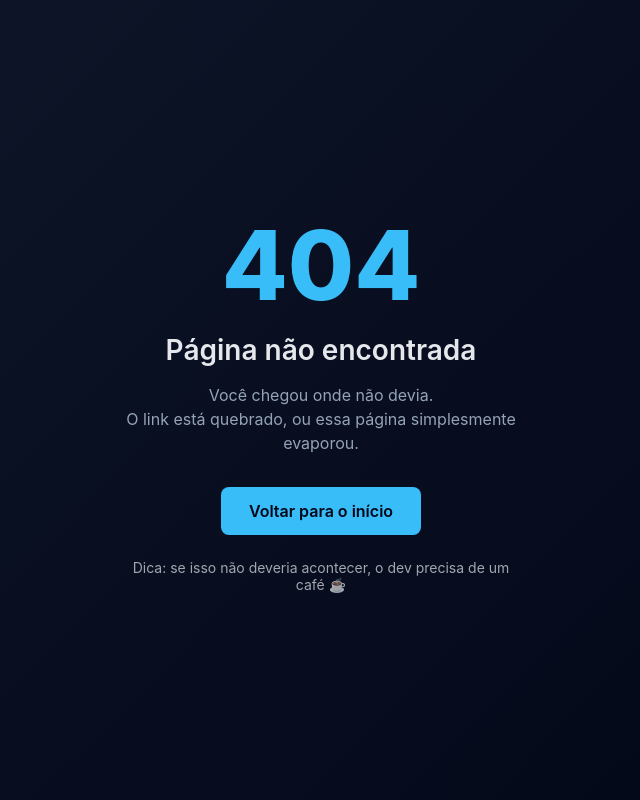
After one commit to Brunohvg/Flowlog, a Django app: template templates/404.html in a window 1280 px wide. The commit adds this page. Shown: the whole page, without its empty margins (319-959 px from the left). Run offline with Django 5.2, Linux system fonts and the light colour scheme; the template is opened without the code that fills it, so the values that code supplies are empty; parts of the project's set-up code (start-up, migrations or seed data) failed here and were passed over.

Commit message:
feat: adicionar página 404 personalizada com estilo e mensagem de erro

```diff
--- /dev/null
+++ b/templates/404.html
@@ -0,0 +1,89 @@
+<!DOCTYPE html>
+<html lang="pt-BR">
+<head>
+    <meta charset="UTF-8">
+    <title>404 | Página não encontrada</title>
+    <meta name="viewport" content="width=device-width, initial-scale=1.0">
+
+    <style>
+        * {
+            margin: 0;
+            padding: 0;
+            box-sizing: border-box;
+            font-family: -apple-system, BlinkMacSystemFont, "Segoe UI", Roboto, sans-serif;
+        }
+
+        body {
+            min-height: 100vh;
+            background: linear-gradient(135deg, #0f172a, #020617);
+            color: #e5e7eb;
+            display: flex;
+            align-items: center;
+            justify-content: center;
+        }
+
+        .container {
+            text-align: center;
+            max-width: 480px;
+            padding: 40px;
+        }
+
+        h1 {
+            font-size: 96px;
+            font-weight: 800;
+            color: #38bdf8;
+        }
+
+        h2 {
+            margin-top: 10px;
+            font-size: 28px;
+            font-weight: 600;
+        }
+
+        p {
+            margin-top: 16px;
+            color: #94a3b8;
+            line-height: 1.5;
+        }
+
+        a {
+            display: inline-block;
+            margin-top: 32px;
+            padding: 14px 28px;
+            background: #38bdf8;
+            color: #020617;
+            text-decoration: none;
+            border-radius: 8px;
+            font-weight: 600;
+            transition: transform 0.2s ease, box-shadow 0.2s ease;
+        }
+
+        a:hover {
+            transform: translateY(-2px);
+            box-shadow: 0 10px 25px rgba(56, 189, 248, 0.3);
+        }
+
+        .hint {
+            margin-top: 24px;
+            font-size: 14px;
+            opacity: 0.7;
+        }
+    </style>
+</head>
+<body>
+    <div class="container">
+        <h1>404</h1>
+        <h2>Página não encontrada</h2>
+        <p>
+            Você chegou onde não devia.<br>
+            O link está quebrado, ou essa página simplesmente evaporou.
+        </p>
+
+        <a href="/">Voltar para o início</a>
+
+        <div class="hint">
+            Dica: se isso não deveria acontecer, o dev precisa de um café ☕
+        </div>
+    </div>
+</body>
+</html>
```
Also changed, not shown: templates/settings/settings.html (+95 -0 lines).
